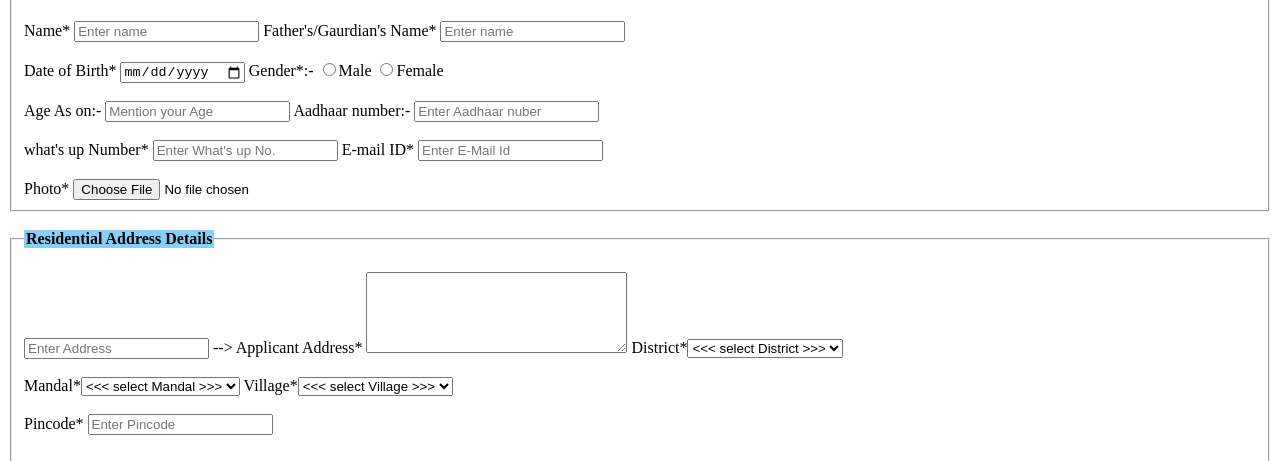
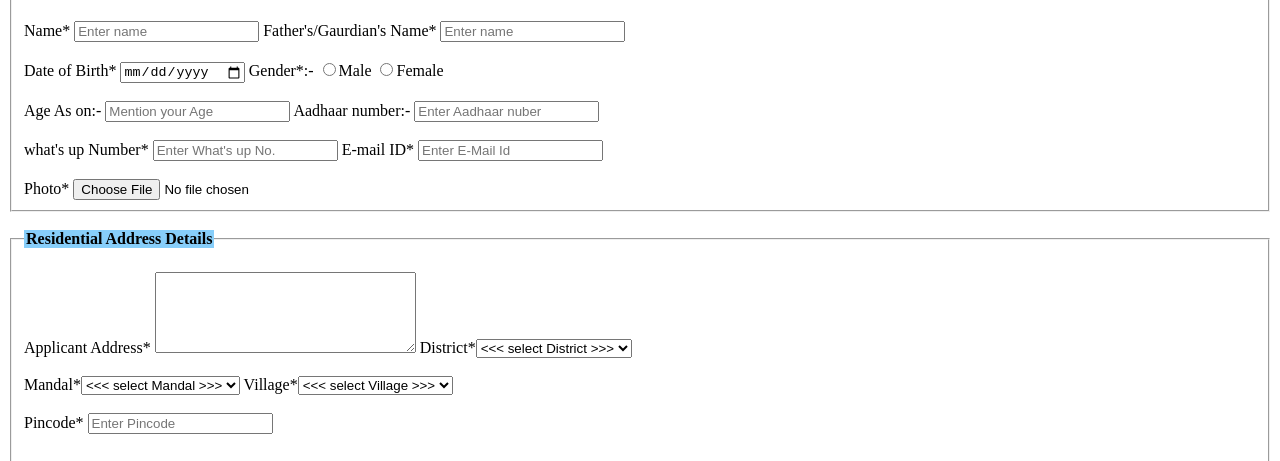
Before and after one commit to Raviteja6671/bus-pass-, a plain HTML site: page index.html in a window 1280 px wide. Shown: the part 321-782 px from the top of the page. Drawn offline with Linux system fonts and the light colour scheme.

Commit message:
Update index.html

```diff
--- a/index.html
+++ b/index.html
@@ -57,7 +57,7 @@
         <form action="./sucessful login.html" method="get">
         <fieldset>
          <legend style="background-color: lightskyblue;" ><b>Residential Address Details</b></legend> <br>
-           <input type="address" id="text" required placeholder="Enter Address" pattern="(?=.*[a-z])(?=.*[A-Z])(?=.*[0-9])(.-){15-20}"> -->
+
             <label for="">Applicant Address*</label>
             <textarea rows="5" cols="30"></textarea>
              District*<select name="" id="">
```
